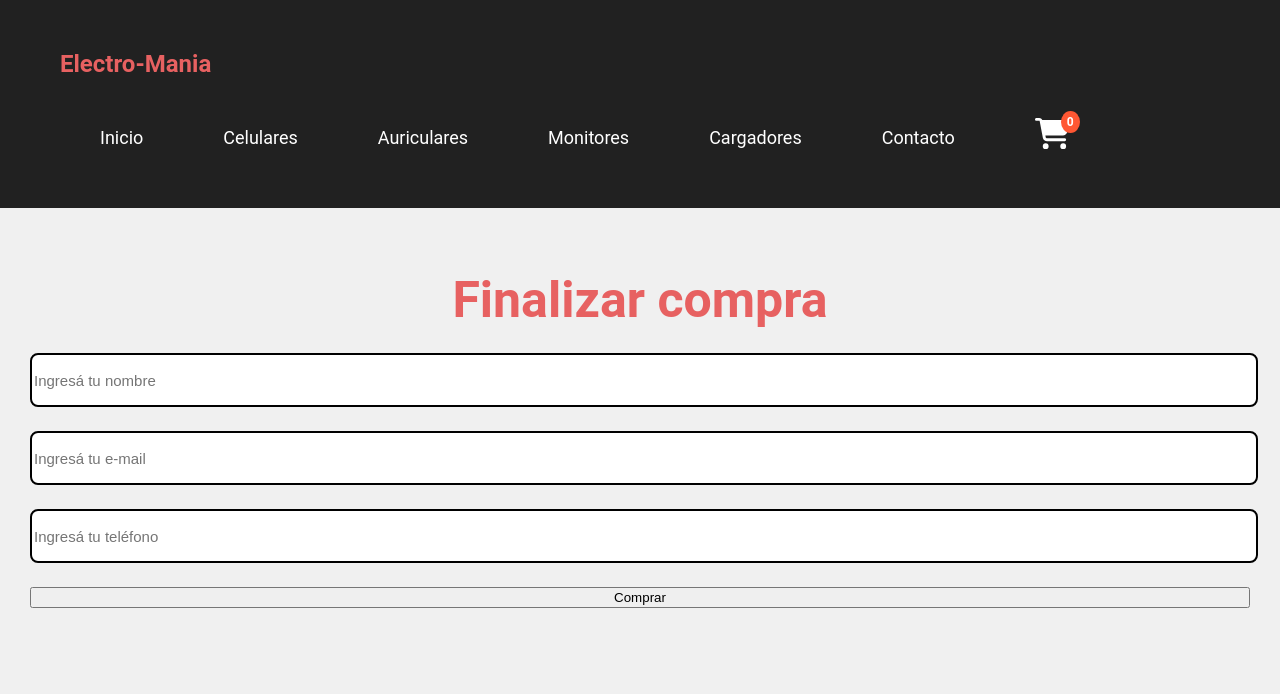
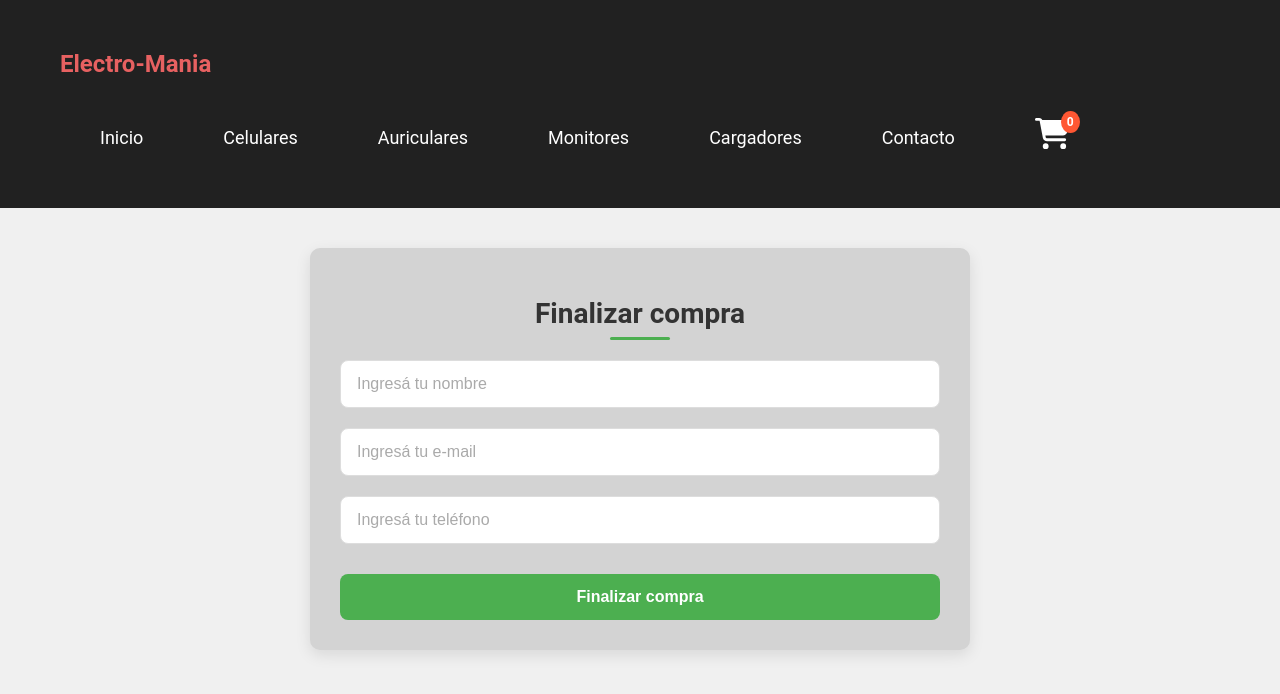
Before and after one commit to AgusR00/PreEntrega1-React-Rotondaro, a React (Create React App) app: page /checkout in a window 1280 px wide. Shown: the top 694 px of the page. Built offline with nearby package versions, Linux system fonts and the light colour scheme.

Commit message:
fix-checkout

```diff
--- a/src/components/Carrito/Carrito.css
+++ b/src/components/Carrito/Carrito.css
@@ -19,6 +19,7 @@
     font-size: 50px;
     color: rgb(231, 97, 97);
 }
+
 
 .items-carrito {
     display: grid;
--- a/src/components/CheckOut/CheckOut.css
+++ b/src/components/CheckOut/CheckOut.css
@@ -0,0 +1,122 @@
+
+
+.checkout-container {
+    max-width: 600px;
+    margin: 40px auto;
+    padding: 30px;
+    background-color: #d3d3d3;
+    border-radius: 10px;
+    box-shadow: 0 5px 15px rgba(0, 0, 0, 0.1);
+}
+
+.checkout-container .main-title {
+    text-align: center;
+    margin-bottom: 30px;
+    font-size: 28px;
+    color: #333;
+    position: relative;
+}
+
+.checkout-container .main-title::after {
+    content: '';
+    position: absolute;
+    bottom: -10px;
+    left: 50%;
+    transform: translateX(-50%);
+    width: 60px;
+    height: 3px;
+    background-color: #4CAF50;
+    border-radius: 3px;
+}
+
+
+.checkout-form {
+    display: flex;
+    flex-direction: column;
+    gap: 20px;
+}
+
+.checkout-form input {
+    padding: 14px 16px;
+    border: 1px solid #ddd;
+    border-radius: 8px;
+    font-size: 16px;
+    transition: all 0.3s ease;
+    width: 100%;
+    box-sizing: border-box;
+}
+
+.checkout-form input:focus {
+    outline: none;
+    border-color: rgb(231, 97, 97);
+    box-shadow: 0 0 0 2px rgba(76, 175, 80, 0.2);
+}
+
+.checkout-form input::placeholder {
+    color: #aaa;
+}
+
+.checkout-form button {
+    background-color: #4CAF50;
+    color: white;
+    border: none;
+    padding: 14px 20px;
+    border-radius: 8px;
+    cursor: pointer;
+    font-size: 16px;
+    font-weight: bold;
+    transition: all 0.3s ease;
+    margin-top: 10px;
+}
+
+.checkout-form button:hover {
+    background-color: #45a049;
+    transform: translateY(-2px);
+    box-shadow: 0 4px 8px rgba(0, 0, 0, 0.1);
+}
+
+.checkout-form button:active {
+    transform: translateY(0);
+}
+
+
+.orden-confirmada {
+    text-align: center;
+    padding: 30px;
+}
+
+.orden-confirmada .main-title {
+    color: #4CAF50;
+    margin-bottom: 30px;
+}
+
+.orden-confirmada p {
+    font-size: 18px;
+    line-height: 1.6;
+    color: #555;
+    margin-bottom: 15px;
+}
+
+.orden-confirmada .pedido-id {
+    background-color: #f8f8f8;
+    padding: 12px 20px;
+    border-radius: 8px;
+    font-weight: bold;
+    display: inline-block;
+    margin: 15px 0;
+    border: 1px dashed #ddd;
+    color: #333;
+}
+
+.orden-confirmada .mensaje-final {
+    margin-top: 30px;
+    font-style: italic;
+    color: #777;
+}
+
+@media (max-width: 768px) {
+    .checkout-container {
+        padding: 20px;
+        margin: 20px;
+    }
+}
--- a/src/components/CheckOut/CheckOut.jsx
+++ b/src/components/CheckOut/CheckOut.jsx
@@ -3,13 +3,11 @@ import { CartContext } from "../../context/CartContext";
 import { useForm } from "react-hook-form";
 import { collection, addDoc } from "firebase/firestore";
 import { db } from '../../firebase/config';
+import './CheckOut.css';
 
 const Checkout = () => {
-
-    const [pedidoId, setPedidoId ] = useState("");
-
+    const [pedidoId, setPedidoId] = useState("");
     const { carrito, precioTotal, vaciarCarrito } = useContext(CartContext);
-
     const { register, handleSubmit } = useForm();
 
     const comprar = (data) => {
@@ -31,24 +29,36 @@ const Checkout = () => {
 
     if (pedidoId) {
         return (
-            <div className="container">
-                <h1 className="main-title">Gracias por tu compra</h1>
-                <p>Tu número de pedido es: {pedidoId}</p>
-                <p>Recibirás un correo electrónico con el detalle de tu pedido y los datos para hacer el pago</p>
+            <div className="checkout-container orden-confirmada">
+                <h1 className="main-title">¡Gracias por tu compra!</h1>
+                <p>Tu pedido ha sido procesado con éxito.</p>
+                <p>Tu código de pedido es: <span className="pedido-id">{pedidoId}</span></p>
+                <p className="mensaje-final">Recibirás un correo electrónico con el detalle de tu pedido y los datos para realizar el pago.</p>
             </div>
         )
     }
 
     return (
-        <div className="container">
-        <h1 className="main-title">Finalizar compra</h1>
-        <form className="formulario" onSubmit={handleSubmit(comprar)}>
-
-            <input type="text" placeholder="Ingresá tu nombre" {...register("nombre")}/>
-            <input type="email" placeholder="Ingresá tu e-mail" {...register("email")}/>
-            <input type="phone" placeholder="Ingresá tu teléfono" {...register("telefono")}/>
-            <button type="submit">Comprar</button>
-        </form>
+        <div className="checkout-container">
+            <h1 className="main-title">Finalizar compra</h1>
+            <form className="checkout-form" onSubmit={handleSubmit(comprar)}>
+                <input
+                    type="text"
+                    placeholder="Ingresá tu nombre"
+                    {...register("nombre", { required: true })}
+                />
+                <input
+                    type="email"
+                    placeholder="Ingresá tu e-mail"
+                    {...register("email", { required: true })}
+                />
+                <input
+                    type="tel"
+                    placeholder="Ingresá tu teléfono"
+                    {...register("telefono", { required: true })}
+                />
+                <button type="submit">Finalizar compra</button>
+            </form>
         </div>
     )
 }
```
